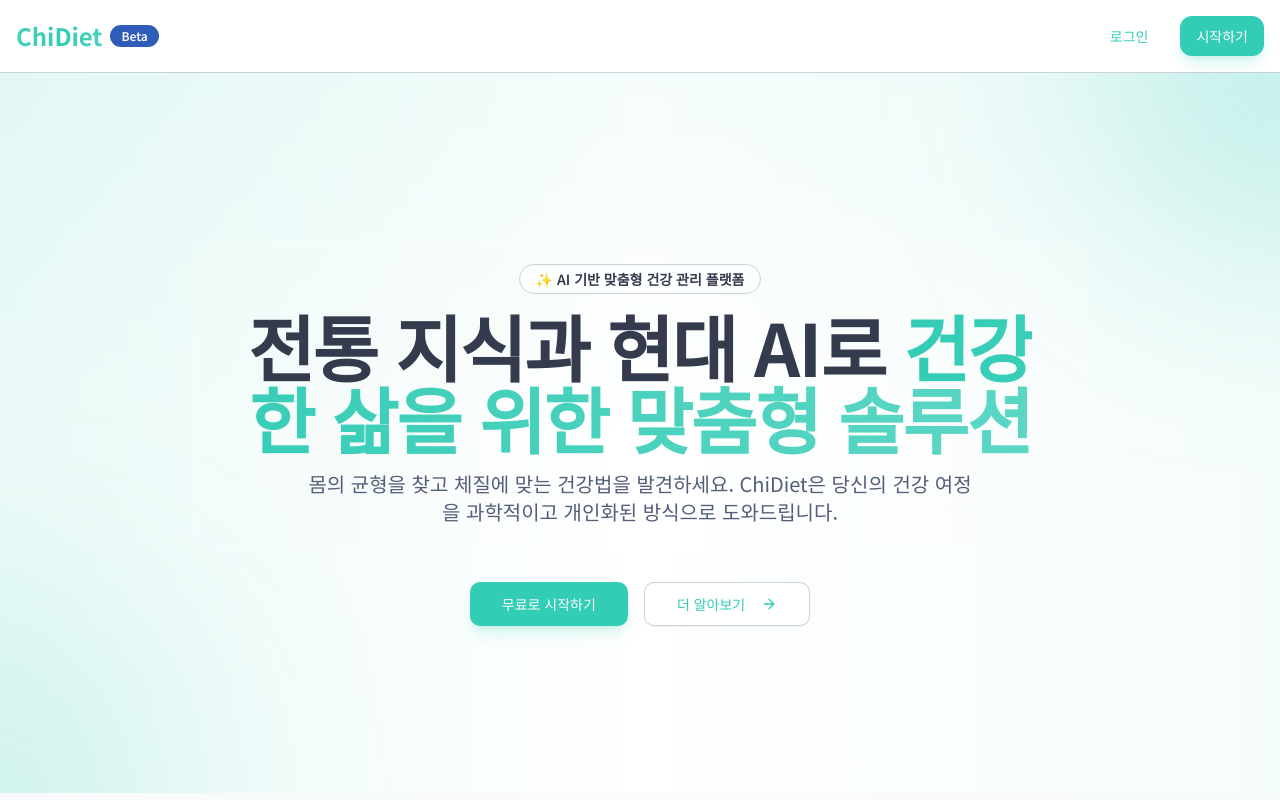
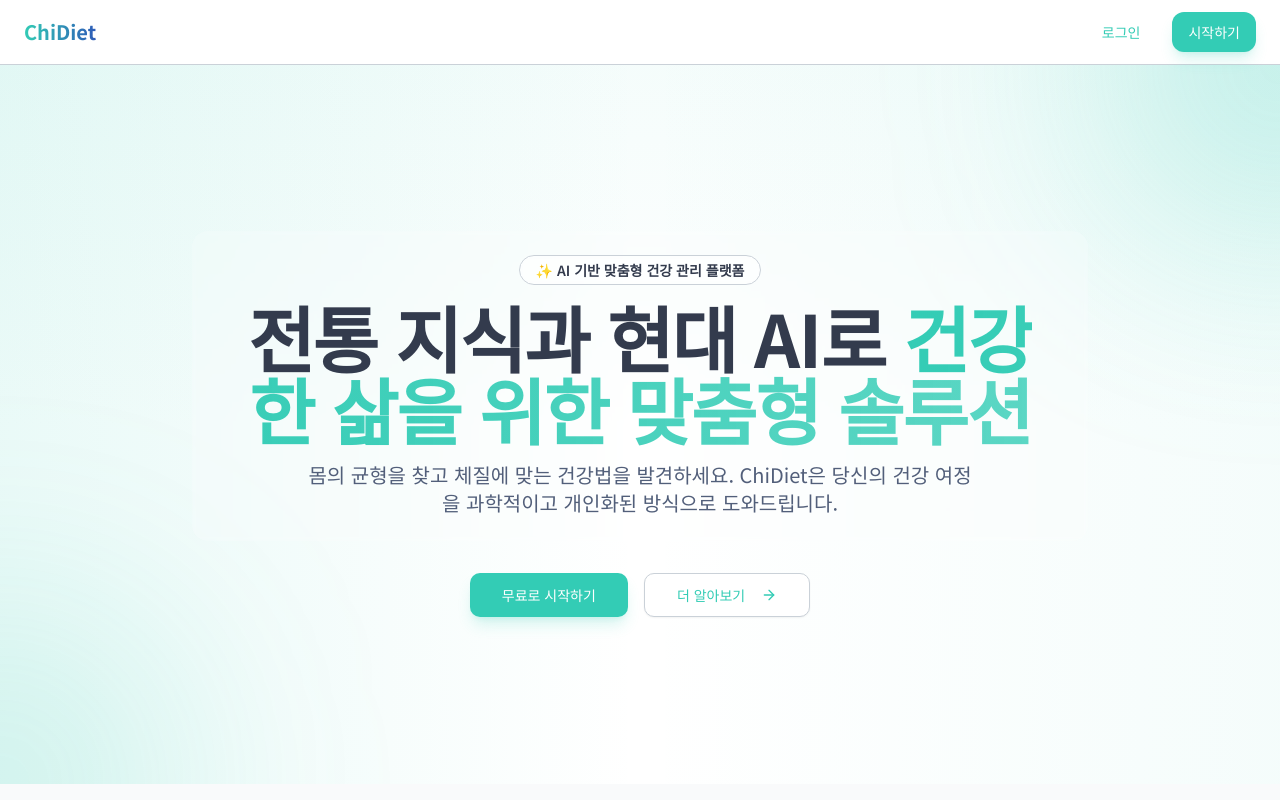
Before and after one commit to constitution-recipes/Frontend, a Next.js app: page / in a window 1280 px wide. Shown: the top 800 px of the page. Built offline with nearby package versions, Linux system fonts and the light colour scheme; no server answers.

Commit message:
홈 페이지 및 내비게이션 바 개선
- useAuth 훅을 사용하여 로그인 상태 관리 로직 수정
- 로그인 시 챗봇 페이지로 리다이렉트 처리 개선
- 내비게이션 바 스타일 변경 및 헤더 추가
- 로그아웃 기능을 useAuth 훅을 통해 통합

```diff
--- a/src/app/page.js
+++ b/src/app/page.js
@@ -7,30 +7,35 @@ import { HoverCard, HoverCardContent, HoverCardTrigger } from '@/components/ui/h
 import { Badge } from '@/components/ui/badge';
 import { Separator } from '@/components/ui/separator';
 import { ScrollArea } from '@/components/ui/scroll-area';
-import { useEffect, useState } from 'react';
+import { useEffect } from 'react';
+import { useAuth } from '@/contexts/AuthContext';
+import { useRouter } from 'next/navigation';
 
 export default function Home() {
-  const [isLoggedIn, setIsLoggedIn] = useState(false);
+  const { isAuthenticated, isLoading } = useAuth();
+  const router = useRouter();
 
   useEffect(() => {
-    // 예시: accessToken이 있으면 로그인 상태로 간주
-    if (typeof window !== 'undefined') {
-      setIsLoggedIn(!!localStorage.getItem('accessToken'));
+    if (!isLoading && isAuthenticated) {
+      router.replace('/chatbot');
     }
-  }, []);
+  }, [isLoading, isAuthenticated, router]);
+
+  if (!isLoading && isAuthenticated) {
+    return null;
+  }
 
   return (
     <div className="min-h-screen flex flex-col">
-      {/* 네비게이션 */}
-      <nav className="border-b bg-background/80 backdrop-blur-sm sticky top-0 z-50">
-        <div className="container mx-auto px-4 py-4 flex justify-between items-center">
-          <Link href={isLoggedIn ? "/chatbot" : "/"} className="flex items-center space-x-2">
-            <span className="text-2xl font-bold bg-gradient-to-r from-primary/90 via-primary to-primary/90 text-transparent bg-clip-text">
+      {/* 네비게이션 (NavBar 스타일) */}
+      <header className="fixed top-0 left-0 right-0 z-50 bg-white/80 backdrop-blur-sm border-b border-border">
+        <div className="max-w-7xl mx-auto px-4 md:px-6 h-16 flex items-center justify-between">
+          <Link href="/" className="flex items-center space-x-2">
+            <span className="text-xl font-bold text-gradient bg-gradient-to-r from-primary via-primary to-secondary">
               ChiDiet
             </span>
-            <Badge variant="secondary" className="hidden sm:inline-flex">Beta</Badge>
           </Link>
-          <div className="flex items-center gap-4">
+          <div className="flex items-center space-x-4">
             <Link href="/auth/login">
               <Button variant="ghost" className="text-sm">로그인</Button>
             </Link>
@@ -41,7 +46,9 @@ export default function Home() {
             </Link>
           </div>
         </div>
-      </nav>
+      </header>
+      {/* 헤더 높이 만큼 간격 확보 */}
+      <div className="h-16"></div>
 
       {/* 히어로 섹션 */}
       <section className="relative overflow-hidden bg-dot-pattern min-h-[90vh] flex items-center">
--- a/src/components/common/NavBar.js
+++ b/src/components/common/NavBar.js
@@ -15,11 +15,13 @@ import {
 } from 'lucide-react';
 import { motion, AnimatePresence } from 'framer-motion';
 import { Button } from '@/components/ui/button';
+import { useAuth } from '@/contexts/AuthContext';
 
 export default function NavBar() {
   const pathname = usePathname();
   const [mobileMenuOpen, setMobileMenuOpen] = useState(false);
   const [scrolled, setScrolled] = useState(false);
+  const { logout } = useAuth();
 
   // 스크롤 감지
   useEffect(() => {
@@ -45,11 +47,10 @@ export default function NavBar() {
   }
 
   const menus = [
-    { name: '홈', icon: <Home className="w-5 h-5" />, href: '/' },
+    { name: '챗봇', icon: <MessageSquare className="w-5 h-5" />, href: '/chatbot' },
     { name: '맞춤 레시피', icon: <ChefHat className="w-5 h-5" />, href: '/recommend_recipes' },
     { name: '저장함', icon: <Heart className="w-5 h-5" />, href: '/saved' },
     { name: '프로필', icon: <User className="w-5 h-5" />, href: '/profile' },
-    { name: '챗봇', icon: <MessageSquare className="w-5 h-5" />, href: '/chatbot' },
   ];
 
   return (
@@ -98,9 +99,7 @@ export default function NavBar() {
                 variant="ghost"
                 size="sm"
                 className="text-muted-foreground hover:text-destructive/90 hover:bg-destructive/10"
-                onClick={() => {
-                  window.location.href = '/auth/login';
-                }}
+                onClick={logout}
               >
                 <LogOut className="w-4 h-4 mr-2" />
                 <span>로그아웃</span>
@@ -150,9 +149,7 @@ export default function NavBar() {
 
               <button
                 className="flex items-center px-4 py-3 rounded-lg text-base font-medium text-destructive/80 hover:bg-destructive/10 transition-all"
-                onClick={() => {
-                  window.location.href = '/auth/login';
-                }}
+                onClick={logout}
               >
                 <LogOut className="w-5 h-5 mr-3" />
                 <span>로그아웃</span>
--- a/src/contexts/AuthContext.js
+++ b/src/contexts/AuthContext.js
@@ -97,7 +97,7 @@ export function AuthProvider({ children }) {
     authService.logout();
     setUser(null);
     toast.success('로그아웃되었습니다.');
-    router.push('/auth/login');
+    router.push('/');
   };
 
   // Context에 제공할 값
```
